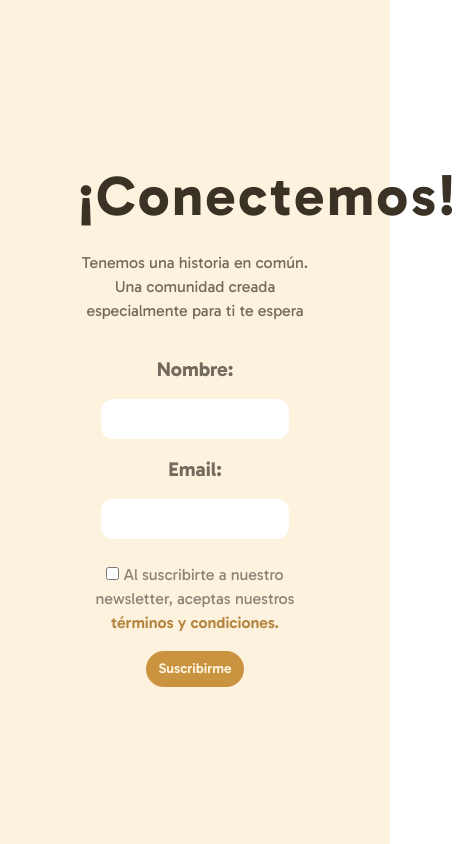
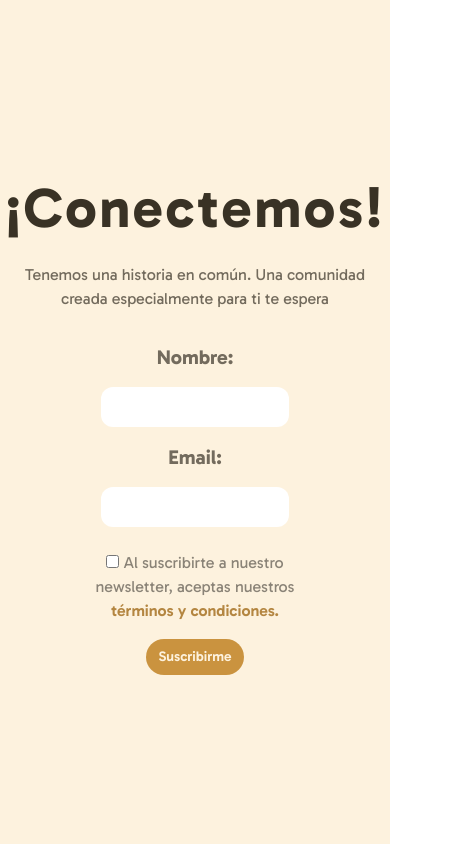
Before and after one commit to nsandoya/samaritana, an Astro site: page / in a window 390 px wide. Shown: the part 6062-6906 px from the top of the page, 458 px wide, since content can reach past the window. Built offline with nearby package versions, Linux system fonts and the light colour scheme; Astro itself is replaced by a stand-in of ours.

Commit message:
feat(styles): Connect section: Set responsive style

```diff
--- a/src/components/ContactSection.astro
+++ b/src/components/ContactSection.astro
@@ -9,7 +9,8 @@ const btnData:ButtonData = {title: "Suscribirme", link: "/"}
 ---
 
 <section id="connect" class="bg-ocre-30 flex flex-col w-full h-[100vh] items-center justify-center text-center">
-    <div class="flex flex-col w-[60%] mx-auto mb-2">
+    <div class="flex flex-col w-full lg:w-[60%]
+        mx-auto mb-2">
         <h2 class="h2-connect">¡Conectemos!</h2>
         <p class="my-4">Tenemos una historia en común. Una comunidad creada especialmente para ti te espera</p>
     </div>
```
